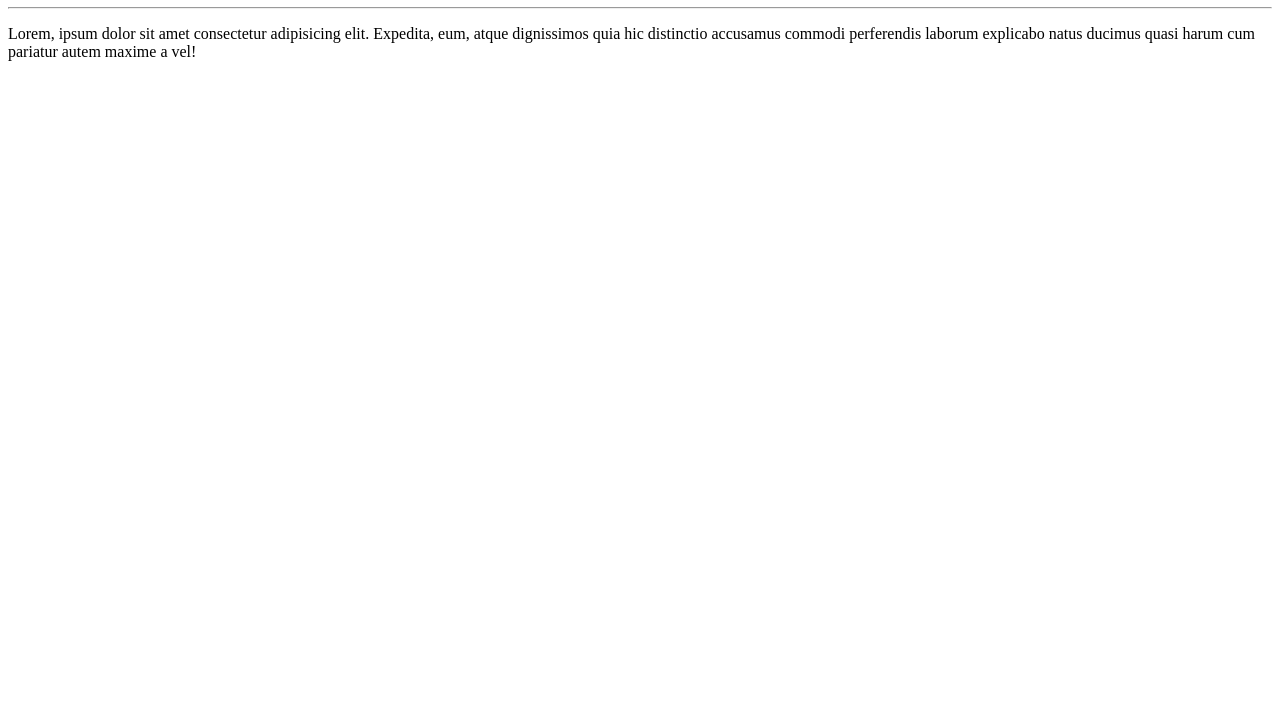
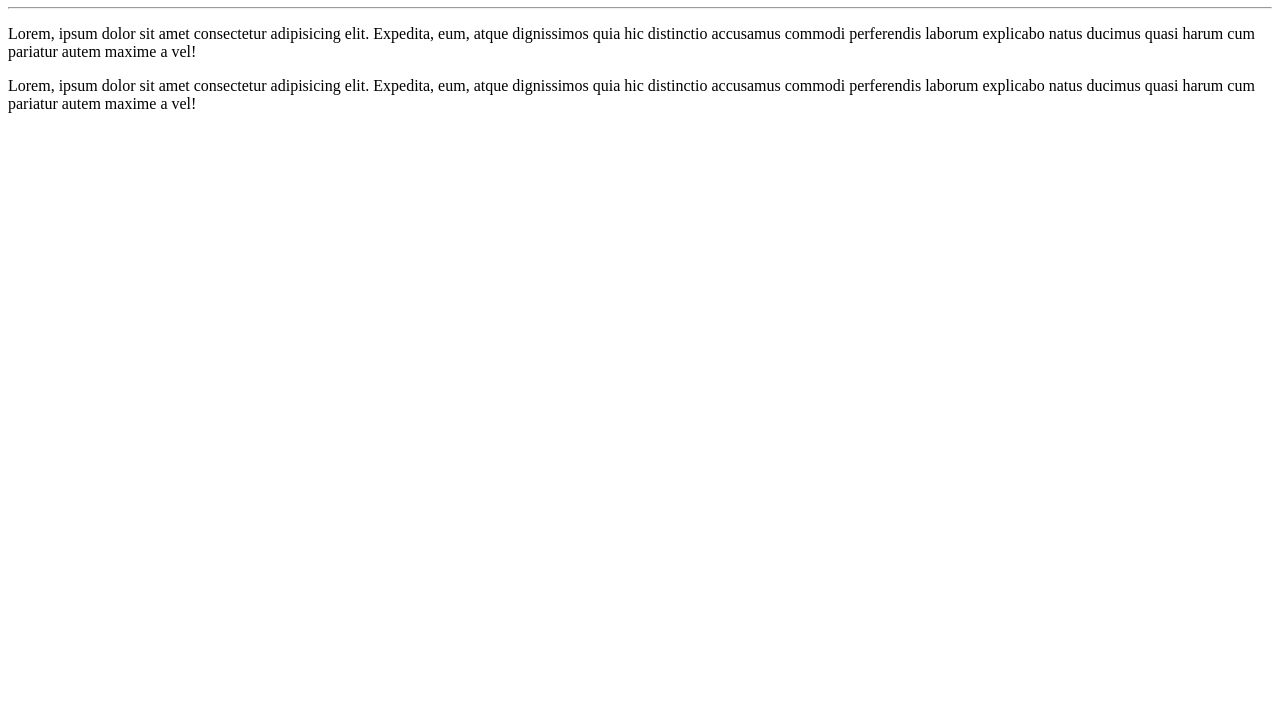
Before and after one commit to LucasAndSantos/Hello-World, a plain HTML site: page siteExemplo/index.html in a window 1280 px wide. Shown: the part 73-800 px from the top of the page. Drawn offline with Linux system fonts and the light colour scheme.

Commit message:
paragrafo add

```diff
--- a/siteExemplo/index.html
+++ b/siteExemplo/index.html
@@ -11,5 +11,8 @@
     <p>
         Lorem, ipsum dolor sit amet consectetur adipisicing elit. Expedita, eum, atque dignissimos quia hic distinctio accusamus commodi perferendis laborum explicabo natus ducimus quasi harum cum pariatur autem maxime a vel!
     </p>
+    <p>
+        Lorem, ipsum dolor sit amet consectetur adipisicing elit. Expedita, eum, atque dignissimos quia hic distinctio accusamus commodi perferendis laborum explicabo natus ducimus quasi harum cum pariatur autem maxime a vel!
+    </p>
 </body>
 </html>
```
